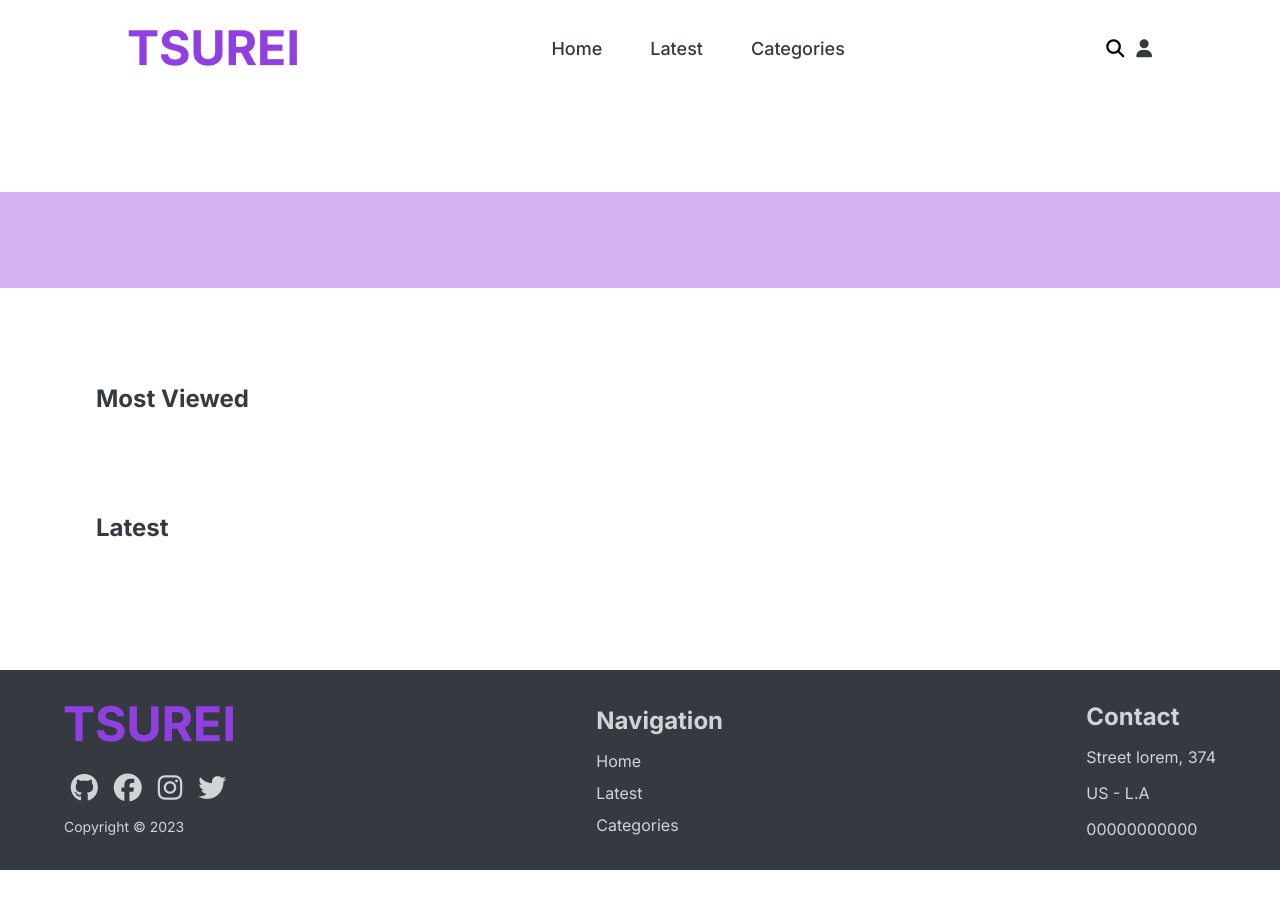
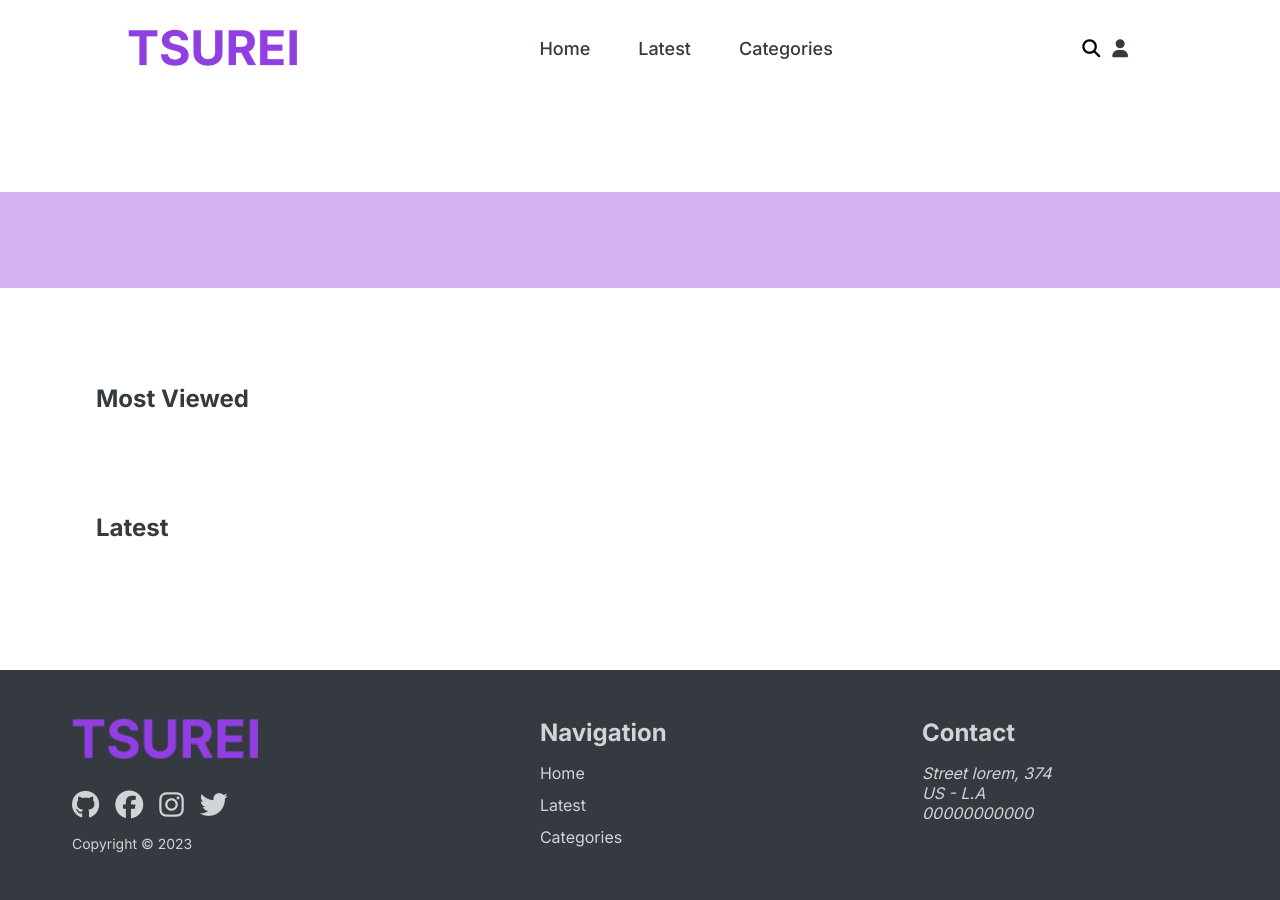
Before and after one commit to dudujunior12/tsurei, a Django app: page / in a window 1280 px wide. Before the commit the page ends 870 px from the top, so only its background shows below. Run offline with Django 3.2, Linux system fonts and the light colour scheme; data that the repository does not hold is empty; some libraries are stand-ins or nearby versions.

Commit message:
style: added media queries for tablets and mobile phones

```diff
--- a/manga/static/css/index.css
+++ b/manga/static/css/index.css
@@ -66,7 +66,6 @@
 }
 
 .most-viewed{
-    padding: 0 3.2rem;
     max-width: 160rem;
     margin: 0 auto;
     margin-top: 3.6rem;
@@ -89,7 +88,7 @@
 
 .manga-grid-image img {
     width: 100%;
-    height: 40rem;
+    height: 35rem;
     border-radius: 3px;
     display: block;
 }
--- a/manga/static/css/layout.css
+++ b/manga/static/css/layout.css
@@ -61,6 +61,7 @@ Default: 9px
 
 html {
     font-size: 62.5%;
+    overflow-x: hidden;
 }
 
 body {
@@ -181,29 +182,40 @@ body {
 }
 
 /* Footer */
-.footer {
+.footer-section {
     margin-top: 9.6rem;
-    height: 25vh;
     background-color: #343a40;
-    display: flex;
-    justify-content: space-between;
-    align-items: center;
+
     font-size: 1.4rem;
-    padding: 0 6.4rem;
+    padding: 4.8rem 0;
     color: #d1d4d7;
+}
+
+.footer{
+    max-width: 120rem;
+    margin: 0 auto;
+    justify-content: center;
+    column-gap: 9.6rem;
+    padding: 0 3.2rem;
+}
+
+.grid-footer{
+    grid-template-columns: 1.3fr 1fr 1fr;
 }
 
 .website-td {
     display: flex;
     flex-direction: column;
     gap: 1.6rem;
-    justify-content: center;
+}
+
+.website-td img{
+    width: 50%;
 }
 
 .social {
     display: flex;
     gap: 1.6rem;
-    align-self: center;
     padding-top: 1.6rem;
 }
 
--- a/manga/static/css/util.css
+++ b/manga/static/css/util.css
@@ -12,6 +12,11 @@
 .grid--2-cols{
     grid-template-columns: repeat(2, 1fr);
 }
+
+.grid--3-cols{
+    grid-template-columns: repeat(3, 1fr);
+}
+
 
 .grid--5-cols{
     grid-template-columns: repeat(5, 1fr);
--- a/manga/static/js/index.js
+++ b/manga/static/js/index.js
@@ -14,6 +14,22 @@ var swiper2 = new Swiper(".swiper2", {
         clickable: true,
     },
 });
+
+
+
+if ("matchMedia" in window) {
+    if (window.matchMedia("(max-width: 46em)").matches) {
+        swiper2.params.slidesPerView = 3;
+        swiper2.params.slidesPerGroup = 3;
+        swiper2.params.spaceBetween = 10;
+    }
+
+    else{
+        swiper2.params.slidesPerView = 5;
+        swiper2.params.slidesPerGroup = 5;
+        swiper2.params.spaceBetween = 30;
+    }
+}
 
 swiper1.on("slideChangeTransitionEnd", function () {
     let current_manga = document.querySelector(".swiper-slide-active");
--- /dev/null
+++ b/manga/static/js/mobile-nav.js
@@ -0,0 +1,5 @@
+// Set current year
+const yearEl = document.querySelector(".year");
+console.log(yearEl);
+const currentYear = new Date().getFullYear();
+yearEl.textContent = currentYear;
--- a/manga/templates/manga/layout.html
+++ b/manga/templates/manga/layout.html
@@ -24,7 +24,7 @@
         {% block head %} {% endblock%}
     </head>
     <body>
-        <header class="header">
+        <header class="header nav-open">
             <a href="{% url 'index' %}"><img
                 src="{% static 'images/logo.png' %}"
                 alt="Website Logo Tsurei"
@@ -65,21 +65,22 @@
                 <a class="secondary-nav-link" href="{% url 'logout' %}"
                     ><i class="fas fa-sign-out-alt"></i>
                 </a>
+                {% else %}
+                <a class="secondary-nav-link" href="{% url 'login'%}"
+                    ><i class="fas fa-user"></i
+                ></a>
+                {% endif %}
                 <a class="secondary-nav-link" href="#"
                     ><i class="icon-mobile-nav fas fa-bars" name="menu-icon" style="color: #000000;"></i>
                 </a>
                 <a class="secondary-nav-link" href="#"
                     ><i class="icon-mobile-nav fas fa-times" name="close-icon" style="color: #000000;"></i>
                 </a>
-                {% else %}
-                <a class="secondary-nav-link" href="{% url 'login'%}"
-                    ><i class="fas fa-user"></i
-                ></a>
-                {% endif %}
             </div>
         </header>
         <div class="main">{% block main %} {% endblock %}</div>
-        <footer class="footer">
+        <footer class="footer-section">
+            <div class="footer grid grid-footer">
                 <div class="website-td">
                     <img
                         src="{% static 'images/logo.png' %}"
@@ -99,7 +100,7 @@
                             ><i class="fab fa-twitter fa-2x"></i
                         ></a>
                     </div>
-                <p>Copyright &copy; 2023</p>
+                    <p>Copyright &copy; <span class="year">2023</span></p>
                 </div>
                 <nav class="footer-nav">
                     <h2>Navigation</h2>
@@ -123,11 +124,15 @@
                 </nav>
                 <div class="contact">
                     <h2>Contact</h2>
+                    <address>
                         <p>Street lorem, 374</p>
                         <p>US - L.A</p>
                         <p>00000000000</p>
+                    </address>
+                </div>
             </div>
         </footer>
         <script src="{% static 'js/search.js'%}"></script>
+        <script src="{% static 'js/mobile-nav.js'%}"></script>
     </body>
 </html>
```
Also changed, not shown: manga/static/css/queries.css (+106 -1 lines). Lines whose indentation alone changed are shown as unchanged.
